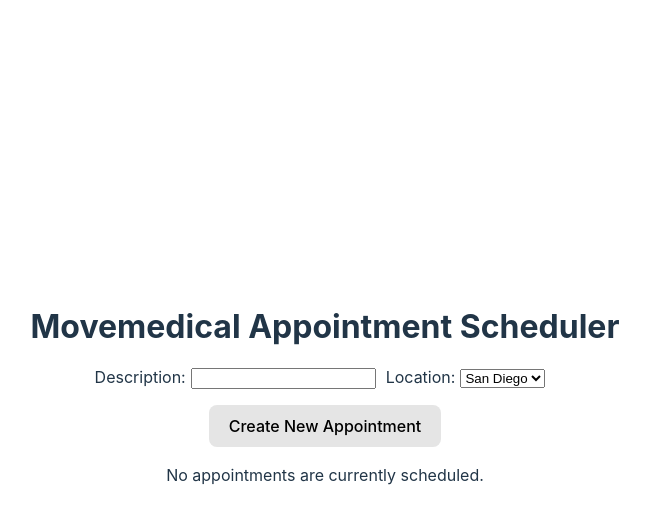
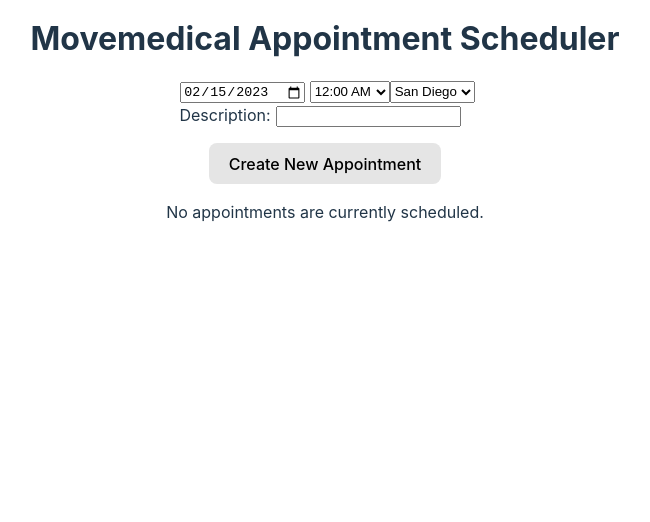
Before and after one commit to nmerchant/movemedical-appointment-scheduler, a React (Vite) app: page / in a window 1280 px wide. Shown: the top 522 px of the page, without its empty margins (315-965 px from the left). Built offline with nearby package versions, Linux system fonts and the light colour scheme.

Commit message:
times are mostly working

```diff
--- a/src/App.css
+++ b/src/App.css
@@ -1,12 +1,14 @@
 #root {
     max-width: 1280px;
     margin: 0 auto;
-    padding: 2rem;
+    padding: 0 2rem 2rem;
     text-align: center;
 }
 
 .appointment-list {
     min-height: 50px;
+    margin: auto;
+    width: 500px;
 }
 
 .appointment {
@@ -52,12 +54,22 @@
     text-align: center;
 }
 
+
 .new-appointment-form form label {
     text-align: left;
     margin-right: 10px;
 }
 
-.new-appointment-form form input,
-.new-appointment-form form select {
+.new-appointment-form form input {
     margin-left: 5px;
 }
+
+.location {
+    display: inline-block;
+    height: 22px;
+}
+
+.time {
+    margin-left: 5px;
+    height: 22px;
+}
--- a/src/App.jsx
+++ b/src/App.jsx
@@ -8,10 +8,10 @@
     const [nextId, setNextId] = useState(0);
     const [appointments, setAppointments] = useState([]);
 
-    const createNewAppointment = (location, description) => {
+    const createNewAppointment = (location, description, date) => {
         setAppointments([...appointments, {
             location,
-            date: new Date(),
+            date,
             description,
             id: nextId
         }])
@@ -25,14 +25,25 @@
         })
 
         setAppointments([...newAppointments]);
+    }
 
+    const onEditAppointment = (appointment, location, description, date) => {
+        let newAppointments = appointments;
+
+        const thisAppointment = appointments.find(a => {
+            return a.id === appointment.id;
+        });
+
+        newAppointments[appointments.indexOf(thisAppointment)].location = location;
+        newAppointments[appointments.indexOf(thisAppointment)].description = description;
+        newAppointments[appointments.indexOf(thisAppointment)].date = date;
     }
 
     return (
         <div className="App">
             <h1>Movemedical Appointment Scheduler</h1>
             <NewAppointmentForm onCreateNewAppointment={createNewAppointment} />
-            <AppointmentList appointments={appointments} onDeleteAppointment={onDeleteAppointment} />
+            <AppointmentList appointments={appointments} onDeleteAppointment={onDeleteAppointment} onEditAppointment={onEditAppointment} />
         </div>
     );
 }
--- a/src/components/Appointment.jsx
+++ b/src/components/Appointment.jsx
@@ -1,17 +1,24 @@
 import { useState } from 'react';
+import DateTimeInput from './DateTimeInput';
+import LocationSelect from './LocationSelect';
 
-export default function Appointment({ data: appointment, onDeleteAppointment }) {
+export default function Appointment({ data: appointment, onDeleteAppointment, onEditAppointment }) {
     const [editing, setEditing] = useState(false);
     const [deleting, setDeleting] = useState(false);
 
     const [location, setLocation] = useState(appointment.location);
     const [description, setDescription] = useState(appointment.description);
+    const [date, setDate] = useState(appointment.date);
 
     const dateFormat = new Intl.DateTimeFormat('en-us', {
-        weekday: 'long',
+        weekday: 'short',
         year: 'numeric',
-        month: 'long',
+        month: 'short',
         day: 'numeric'
+    });
+    const timeFormat = new Intl.DateTimeFormat('en-US', {
+        hour: '2-digit',
+        minute: '2-digit'
     });
 
     const onConfirmDelete = (appointment) => {
@@ -20,8 +27,8 @@
     };
 
     const onConfirmEdit = () => {
-        setDeleting(false);
-        // onEditAppointment(appointment, );
+        setEditing(false);
+        onEditAppointment(appointment, location, description, date);
     };
 
     const onCancelDelete = () => {
@@ -30,6 +37,9 @@
 
     const onCancelEdit = () => {
         setEditing(false);
+        setLocation(appointment.location);
+        setDescription(appointment.description);
+        setDate(appointment.date);
     }
 
     const onDelete = () => {
@@ -42,12 +52,13 @@
         setDeleting(false);
     }
 
+
     return (
         <div className="appointment">
             <div className="appointment-details">
-                { editing ? <input value={location}></input> : <div>{appointment?.location}</div>}
-                <div>{appointment?.description}</div>
-                <div>{dateFormat.format(appointment?.date)}</div>
+                { editing ? <div><DateTimeInput date={date} setDate={setDate} /></div> : <div>{dateFormat.format(appointment?.date) + ' - ' + timeFormat.format(appointment?.date) || '-'}</div>}
+                { editing ? <LocationSelect location={location} setLocation={setLocation} /> : <div>{appointment?.location}</div>}
+                { editing ? <div><input value={description} onChange={e => { setDescription(e.target.value)}}></input></div> : <div>{appointment?.description || '-'}</div>}
             </div>
             <div className="appointment-controls">
                 {deleting ?
--- a/src/components/AppointmentList.jsx
+++ b/src/components/AppointmentList.jsx
@@ -1,28 +1,20 @@
 import { useEffect, useState } from 'react';
 import Appointment from '../components/Appointment';
 
-export default function AppointmentList({ appointments, onDeleteAppointment }) {
-
-    // When going into editing or deleting mode, make sure only one is active
-    // useEffect(() => {
-    //     if (editing && deleting) {
-    //         setDeleting(false);
-    //     }
-    // }, [editing]);
-
-    // useEffect(() => {
-    //     if (editing && deleting) {
-    //         setEditing(false);
-    //     }
-    // }, [deleting]);
-
+export default function AppointmentList({ appointments, onDeleteAppointment, onEditAppointment }) {
     return (
         <div className="appointment-list">
             {
                 appointments?.length ?
                 (
                     appointments.map(
-                        (appointment) => <Appointment key={appointment.id} data={appointment} onDeleteAppointment={onDeleteAppointment} />
+                        (appointment) =>
+                            <Appointment
+                                key={appointment.id}
+                                data={appointment}
+                                onDeleteAppointment={onDeleteAppointment}
+                                onEditAppointment={onEditAppointment}
+                            />
                     )
                 ) : (
                     <div>No appointments are currently scheduled.</div>
--- /dev/null
+++ b/src/components/DateTimeInput.jsx
@@ -0,0 +1,54 @@
+import { useEffect, useState } from 'react';
+
+let times = [];
+for (var hour = 0; hour < 24; hour++) {
+    times.push([hour, 0]);
+    times.push([hour, 30]);
+}
+
+const timeFormatter = new Intl.DateTimeFormat('en-US', {
+  hour: 'numeric',
+  minute: 'numeric',
+  hour12: true
+});
+
+export default function DateTimeInput({ date: datetime, setDate: setDateTime }) {
+    const dateParts = new Intl.DateTimeFormat('en-US', {
+        year: 'numeric',
+        month: '2-digit',
+        day: '2-digit'
+    }).format(datetime).split('/');
+    const dateInputValue = `${dateParts[2]}-${dateParts[0]}-${dateParts[1]}`;
+
+    const timeParts = new Intl.DateTimeFormat('en-US', {
+        hour: '2-digit',
+        minute: '2-digit'
+    }).format(datetime);
+
+    const [date, setDate] = useState(dateInputValue);
+    const [time, setTime] = useState(timeParts);
+
+    useEffect(() => {
+        setDateTime(new Date(date + ' ' + time));
+    }, [date, time]);
+
+    return (
+        <>
+            <input className="date" type='date' value={date} onChange={e => { console.log(e.target.value)}}></input>
+            <select className="time" value={time} onChange={e => { setTime(e.target.value) }}>
+                {
+
+                    times.map(time => {
+                        const [hour, minute] = time;
+                        const date = new Date();
+                        date.setHours(hour);
+                        date.setMinutes(minute);
+                        const fTime = timeFormatter.format(date);
+
+                        return <option key={fTime} value={fTime}>{fTime}</option>
+                    })
+                }
+            </select>
+        </>
+    );
+}
--- /dev/null
+++ b/src/components/LocationSelect.jsx
@@ -0,0 +1,9 @@
+import locations from '../locations.js';
+
+export default function LocationSelect({ location, setLocation }) {
+    return (
+        <select className="location" value={location} onChange={e => setLocation(e.target.value) }>
+            {locations.map(location => <option key={location} value={location}>{location}</option>)}
+        </select>
+    );
+}
--- a/src/components/NewAppointmentForm.jsx
+++ b/src/components/NewAppointmentForm.jsx
@@ -1,34 +1,29 @@
-import { useState } from 'react';
-
-const locations = [
-    'San Diego',
-    'Portland',
-    'Seattle',
-    'London',
-    'Orlando'
-];
+import { useEffect, useState } from 'react';
+import locations from '../locations.js';
+import DateTimeInput from './DateTimeInput.jsx';
+import LocationSelect from './LocationSelect';
 
 export default function NewAppointmentForm({ onCreateNewAppointment }) {
+
     const [location, setLocation] = useState(locations[0]);
     const [description, setDescription] = useState('');
+    const [date, setDate] = useState();
 
     return (
         <>
             <div className="new-appointment-form">
                 <form>
-                    <label>
-                        Description:
-                        <input type="text" name="description" value={description} onChange={e => setDescription(e.target.value)}></input>
-                    </label>
-                    <label>
-                        Location:
-                        <select value={location} onChange={e => setLocation(e.target.value) }>
-                            {locations.map(location => <option key={location} value={location}>{location}</option>)}
-                        </select>
-                    </label>
+                    <DateTimeInput date={date} setDate={setDate} />
+                    <LocationSelect location={location} setLocation={setLocation} />
+                    <div>
+                        <label>
+                            Description:
+                            <input type="text" name="description" value={description} onChange={e => setDescription(e.target.value)}></input>
+                        </label>
+                    </div>
                 </form>
             </div>
-            <button className='new-appointment-button' onClick={() => {onCreateNewAppointment(location, description)}}>Create New Appointment</button>
+            <button className='new-appointment-button' onClick={() => {onCreateNewAppointment(location, description, date)}}>Create New Appointment</button>
         </>
     );
 }
--- a/src/index.css
+++ b/src/index.css
@@ -25,8 +25,6 @@
 
 body {
     margin: 0;
-    display: flex;
-    place-items: center;
     min-width: 320px;
     min-height: 100vh;
 }
@@ -55,6 +53,17 @@
     outline: 4px auto -webkit-focus-ring-color;
 }
 
+/* select {
+    font-size: 0.8rem;
+    min-height: 30px;
+}
+input {
+    min-height: 25px;
+}
+select, input {
+    margin-bottom: 5px;
+} */
+
 @media (prefers-color-scheme: light) {
     :root {
         color: #213547;
--- /dev/null
+++ b/src/locations.js
@@ -0,0 +1,9 @@
+const locations = [
+    'San Diego',
+    'Portland',
+    'Seattle',
+    'London',
+    'Orlando'
+];
+
+export default locations;
```
